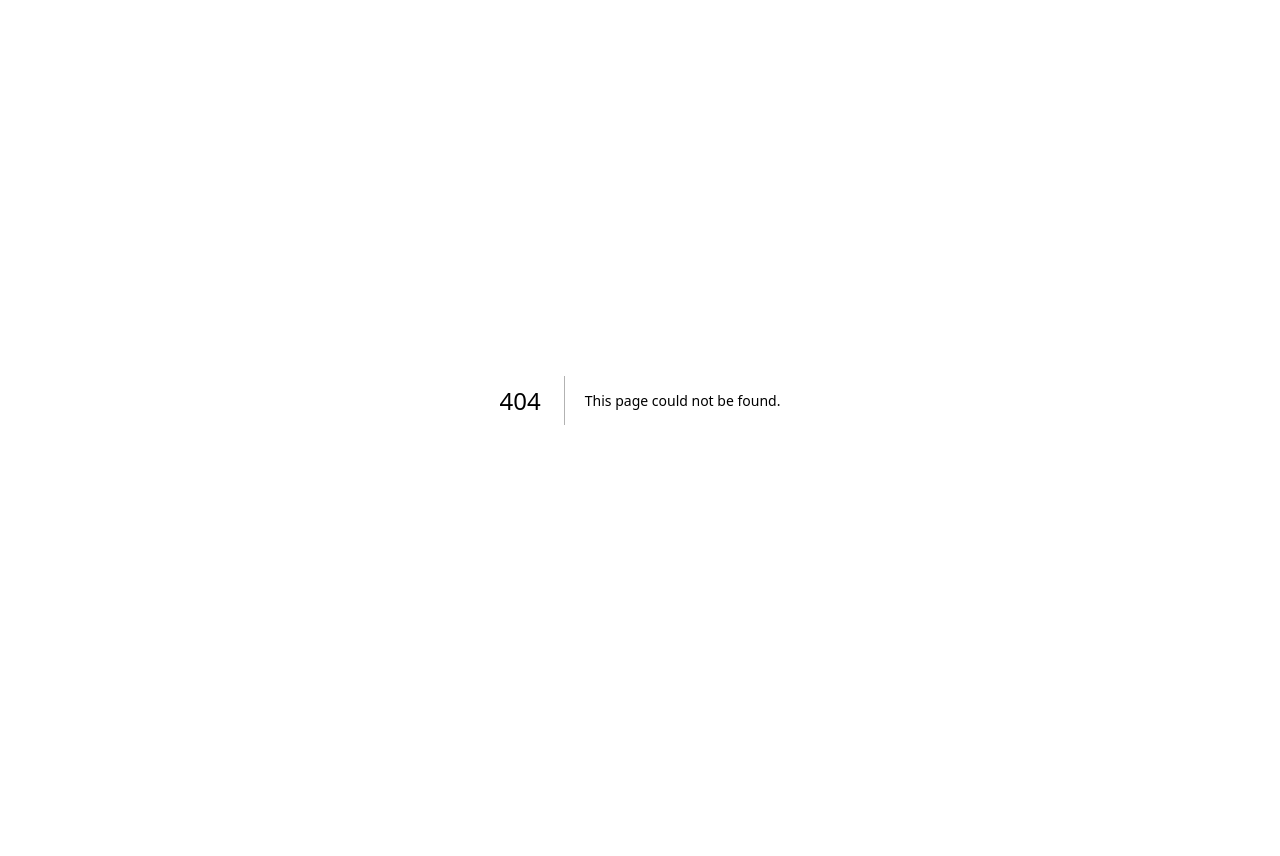
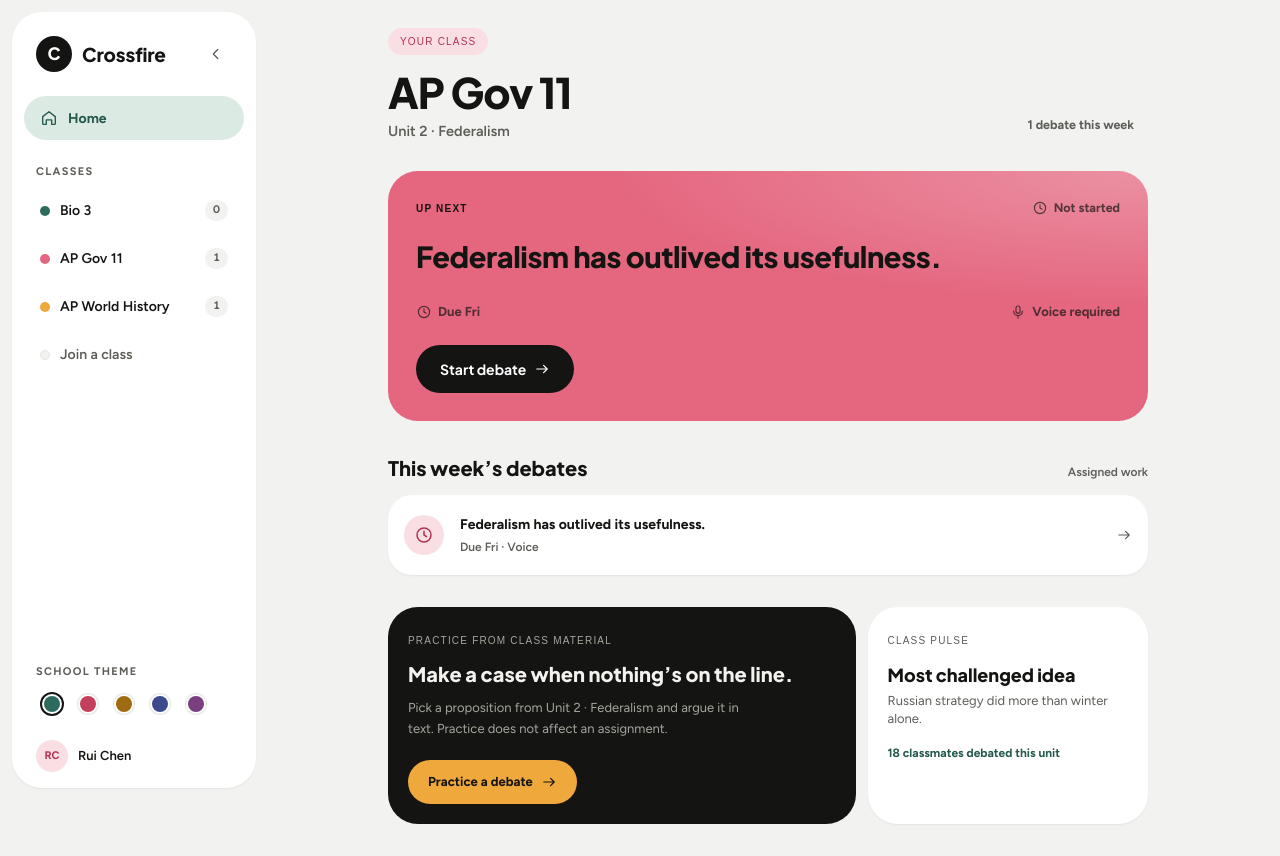
Before and after one commit to ruitaocchen10/ai-worksheet, a Next.js app in the folder crossfire/: page /c/ap-gov-11 in a window 1280 px wide. Before the commit this address had no page. Before the commit the page ends 800 px from the top, so only its background shows below. Built offline with nearby package versions, Linux system fonts and the light colour scheme; a web font is replaced by a local one.

Commit message:
Add class debate homepage

```diff
--- /dev/null
+++ b/crossfire/app/c/[id]/page.tsx
@@ -0,0 +1,20 @@
+import { notFound } from "next/navigation";
+import ClassHome from "@/components/classroom/class-home";
+import MobileTabs from "@/components/shell/mobile-tabs";
+import Sidebar from "@/components/shell/sidebar";
+import { assignments, classes } from "@/lib/data";
+
+export default async function ClassPage({ params }: PageProps<"/c/[id]">) {
+  const { id } = await params;
+  const classroom = classes.find((item) => item.id === id);
+
+  if (!classroom) notFound();
+
+  return (
+    <div className="flex min-h-dvh">
+      <Sidebar />
+      <ClassHome classroom={classroom} assignments={assignments.filter((assignment) => assignment.classId === classroom.id)} />
+      <MobileTabs />
+    </div>
+  );
+}
--- /dev/null
+++ b/crossfire/app/c/page.tsx
@@ -0,0 +1,6 @@
+import { redirect } from "next/navigation";
+
+/** Mobile navigation lands on the student's most active class. */
+export default function ClassesPage() {
+  redirect("/c/ap-world");
+}
--- /dev/null
+++ b/crossfire/components/classroom/class-home.tsx
@@ -0,0 +1,151 @@
+"use client";
+
+import { useDebate } from "@/components/debate/debate-store";
+import { ClockIcon, MicIcon, PlayIcon, ArrowRightIcon } from "@/components/ui/icons";
+import { CHIP, FILL, LIFT, ON_FILL } from "@/lib/class-color";
+import type { Assignment, ClassRef } from "@/lib/data";
+
+type ClassHomeProps = {
+  classroom: ClassRef;
+  assignments: Assignment[];
+};
+
+const unitFor = (classId: string) =>
+  classId === "ap-world" ? "Unit 5 · Revolutions" : classId === "ap-gov-11" ? "Unit 2 · Federalism" : "Current class material";
+
+/** A class is a place to pick up the next live argument, then practice the
+ * same material voluntarily. Its activity is intentionally not a gradebook. */
+export default function ClassHome({ classroom, assignments }: ClassHomeProps) {
+  const { openSetup } = useDebate();
+  const next = assignments.find((assignment) => assignment.progress === "in-round") ?? assignments[0];
+  const unit = unitFor(classroom.id);
+
+  function start(assignment: Assignment, graded = assignment.voice) {
+    openSetup({
+      origin: "assignment",
+      graded,
+      source: { kind: "class", label: classroom.name, detail: unit },
+      proposition: {
+        id: assignment.id,
+        text: assignment.proposition,
+        excerpt:
+          classroom.id === "ap-world"
+            ? "The Grande Armée advanced over a supply line that stretched farther with every mile, while Russian forces refused the decisive battle Napoleon needed."
+            : "Use the class material to build a claim and test it against the opposing case.",
+      },
+      belief: "affirmative",
+    });
+  }
+
+  return (
+    <div className="flex min-w-0 flex-1">
+      <main className="min-w-0 flex-1 px-4 pt-5 pb-28 nav:px-6 nav:pt-7 nav:pb-8">
+        <div className="mx-auto max-w-[760px]">
+          <header>
+            <span className={`inline-flex rounded-full px-3 py-1.5 font-mono text-[10px] font-medium tracking-[0.12em] uppercase ${CHIP[classroom.color]}`}>
+              Your class
+            </span>
+            <div className="mt-4 flex flex-wrap items-end justify-between gap-3">
+              <div>
+                <h1 className="font-display text-[32px] leading-none font-extrabold tracking-[-0.025em] nav:text-[42px]">
+                  {classroom.name}
+                </h1>
+                <p className="mt-2 text-[14.5px] font-semibold text-muted">{unit}</p>
+              </div>
+              <span className="rounded-full bg-ground px-3.5 py-2 text-[12.5px] font-bold text-muted">
+                {assignments.length} {assignments.length === 1 ? "debate" : "debates"} this week
+              </span>
+            </div>
+          </header>
+
+          {next ? (
+            <section aria-labelledby="next-debate-heading" className={`relative mt-7 overflow-hidden rounded-lg p-5 nav:p-7 ${FILL[classroom.color]}`}>
+              <span aria-hidden className={`absolute inset-0 ${LIFT[classroom.color]}`} />
+              <div className="relative">
+                <div className="flex flex-wrap items-center justify-between gap-3">
+                  <span id="next-debate-heading" className="font-mono text-[10px] font-bold tracking-[0.12em] uppercase">
+                    Up next
+                  </span>
+                  <span className={`inline-flex items-center gap-1.5 text-[12.5px] font-bold ${ON_FILL[classroom.color]}`}>
+                    {next.progress === "in-round" ? <PlayIcon className="size-4" /> : <ClockIcon className="size-4" />}
+                    {next.progress === "in-round" ? "In round" : "Not started"}
+                  </span>
+                </div>
+                <h2 className="mt-5 max-w-[27ch] font-display text-[23px] leading-tight font-extrabold tracking-[-0.015em] nav:text-[29px]">
+                  {next.proposition}
+                </h2>
+                <div className={`mt-7 flex flex-wrap items-center justify-between gap-3 text-[13px] font-bold ${ON_FILL[classroom.color]}`}>
+                  <span className="inline-flex items-center gap-1.5"><ClockIcon className="size-4" /> Due {next.due}</span>
+                  {next.voice && <span className="inline-flex items-center gap-1.5"><MicIcon className="size-4" /> Voice required</span>}
+                </div>
+                <button
+                  type="button"
+                  onClick={() => start(next)}
+                  className="mt-6 inline-flex min-h-12 cursor-pointer items-center gap-2 rounded-full bg-ink px-6 font-display text-[14px] font-bold text-white transition-transform hover:-translate-y-0.5"
+                >
+                  {next.progress === "in-round" ? "Continue round" : "Start debate"}
+                  <ArrowRightIcon className="size-4" />
+                </button>
+              </div>
+            </section>
+          ) : (
+            <section className="mt-7 rounded-lg bg-surface p-6 shadow-[0_2px_10px_rgba(20,20,18,0.05)]">
+              <h2 className="font-display text-[22px] font-extrabold">Nothing is due right now.</h2>
+              <p className="mt-2 text-[14px] leading-relaxed text-muted">Use the class material for a low-stakes practice round.</p>
+            </section>
+          )}
+
+          <section aria-labelledby="weekly-debates-heading" className="mt-8">
+            <div className="flex items-baseline justify-between gap-4">
+              <h2 id="weekly-debates-heading" className="font-display text-[20px] font-extrabold">This week&rsquo;s debates</h2>
+              <span className="text-[12px] font-semibold text-muted">Assigned work</span>
+            </div>
+            {assignments.length > 0 ? (
+              <ul className="mt-3 space-y-2">
+                {assignments.map((assignment) => (
+                  <li key={assignment.id}>
+                    <button
+                      type="button"
+                      onClick={() => start(assignment)}
+                      className="flex min-h-20 w-full cursor-pointer items-center gap-4 rounded-card bg-surface p-4 text-left shadow-[0_1px_2px_rgba(20,20,18,0.06)] transition-transform hover:-translate-y-0.5"
+                    >
+                      <span className={`grid size-10 shrink-0 place-items-center rounded-full ${CHIP[classroom.color]}`}>
+                        {assignment.progress === "in-round" ? <PlayIcon className="size-5" /> : <ClockIcon className="size-5" />}
+                      </span>
+                      <span className="min-w-0 flex-1">
+                        <span className="line-clamp-2 block text-[14px] leading-snug font-bold">{assignment.proposition}</span>
+                        <span className="mt-1 block text-[12px] font-semibold text-muted">Due {assignment.due} · {assignment.voice ? "Voice" : "Text"}</span>
+                      </span>
+                      <ArrowRightIcon className="size-4 shrink-0 text-muted" />
+                    </button>
+                  </li>
+                ))}
+              </ul>
+            ) : (
+              <p className="mt-3 rounded-card bg-surface p-4 text-[14px] text-muted">Your teacher has not assigned a debate this week.</p>
+            )}
+          </section>
+
+          <section className="mt-8 grid gap-3 nav:grid-cols-[1.25fr_0.75fr]">
+            <div className="rounded-lg bg-slate p-5 text-slate-text">
+              <span className="font-mono text-[10px] tracking-[0.12em] text-slate-muted uppercase">Practice from class material</span>
+              <h2 className="mt-2 font-display text-[20px] font-extrabold">Make a case when nothing&rsquo;s on the line.</h2>
+              <p className="mt-2 max-w-[40ch] text-[13px] leading-relaxed text-slate-muted">Pick a proposition from {unit} and argue it in text. Practice does not affect an assignment.</p>
+              {next && (
+                <button type="button" onClick={() => start(next, false)} className="mt-5 inline-flex min-h-11 cursor-pointer items-center gap-2 rounded-full bg-amber px-5 text-[13px] font-bold text-ink hover:-translate-y-0.5">
+                  Practice a debate <ArrowRightIcon className="size-4" />
+                </button>
+              )}
+            </div>
+            <div className="rounded-lg bg-surface p-5 shadow-[0_1px_2px_rgba(20,20,18,0.06)]">
+              <span className="font-mono text-[10px] tracking-[0.12em] text-muted uppercase">Class pulse</span>
+              <p className="mt-3 font-display text-[18px] leading-snug font-extrabold">Most challenged idea</p>
+              <p className="mt-1 text-[13px] leading-snug text-muted">Russian strategy did more than winter alone.</p>
+              <span className="mt-4 block text-[12px] font-bold text-accent-ink">18 classmates debated this unit</span>
+            </div>
+          </section>
+        </div>
+      </main>
+    </div>
+  );
+}
--- a/crossfire/components/home/action-band.tsx
+++ b/crossfire/components/home/action-band.tsx
@@ -101,7 +101,7 @@ export default function ActionBand() {
                 )}
 
                 <div
-                  className={`relative mt-5 flex items-center gap-1.5 text-[12.5px] font-bold ${ON_FILL[color]}`}
+                  className={`relative mt-auto flex items-center gap-1.5 pt-5 text-[12.5px] font-bold ${ON_FILL[color]}`}
                 >
                   <ClockIcon className="size-4" />
                   {a.due}
```
